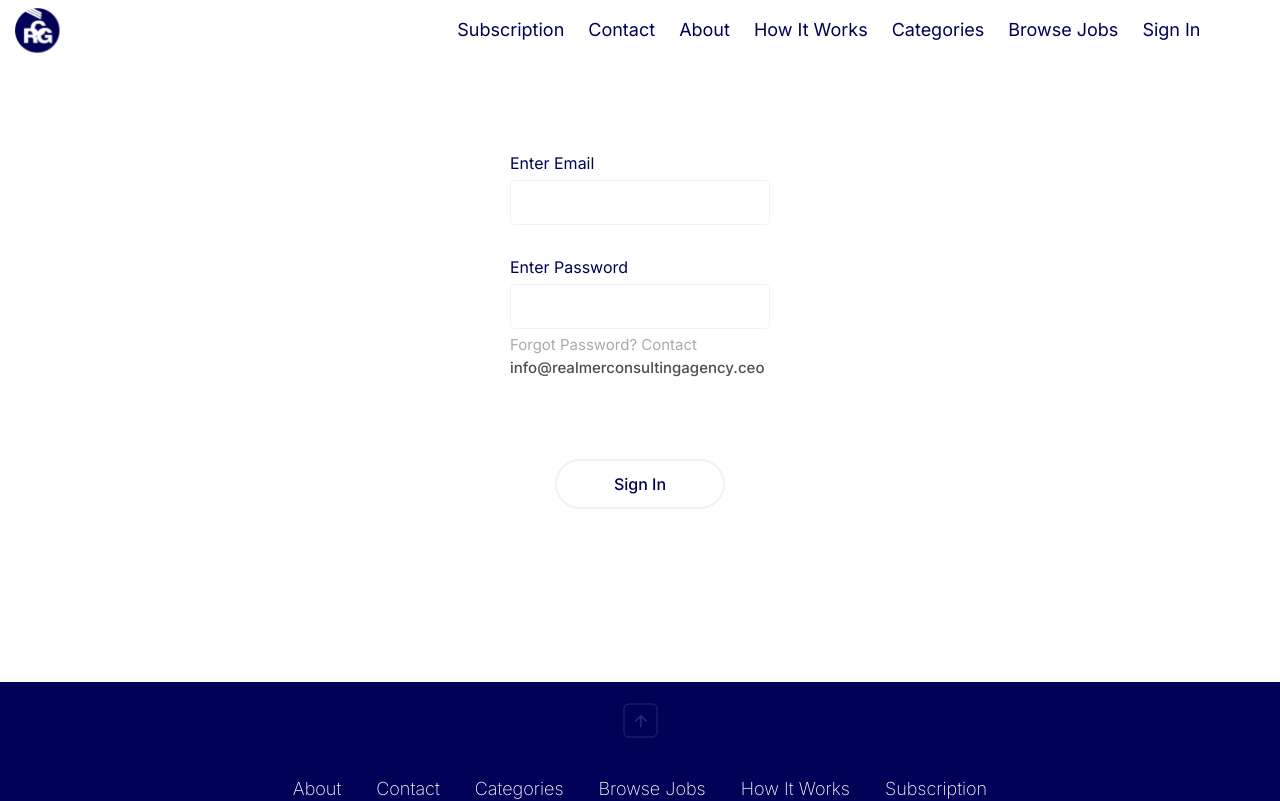
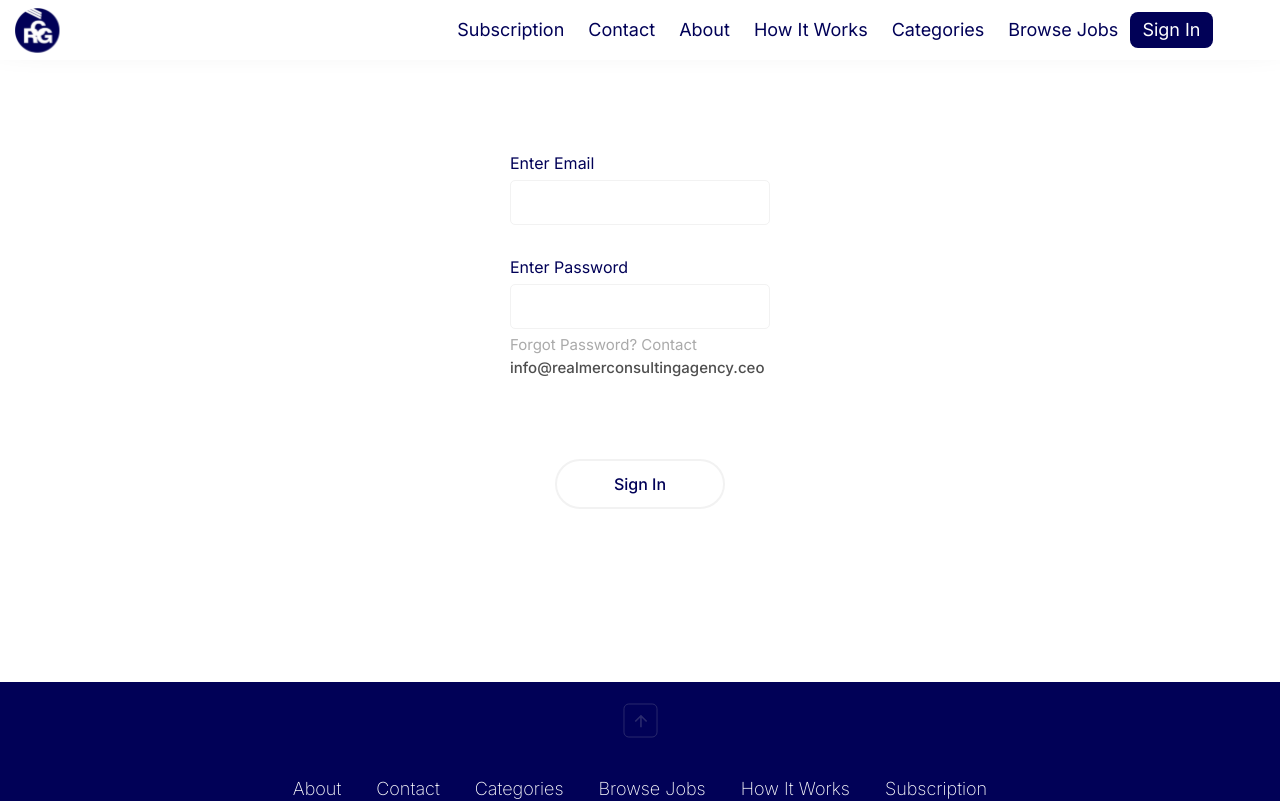
Before and after one commit to starkjoy/Consulting-Agency, a Next.js app: page /home/signpage in a window 1280 px wide. Shown: the top 801 px of the page. Built offline with nearby package versions, Linux system fonts and the light colour scheme; no server answers.

Commit message:
Added shadow to header and padding to sign in/out

```diff
--- a/src/app/home/landing.css
+++ b/src/app/home/landing.css
@@ -1011,6 +1011,15 @@
     .header {
         max-width: 1400px;
         height: 60px;
+        box-shadow: 0px -45px 50px 3px rgba(0, 0, 0, 0.486);
+    }
+
+    .sign {
+        padding: 10px;
+        background-color: #010157;
+        color: unset;
+        color: white !important;
+        border-radius: 8px;
     }
 
     .menu {
--- a/src/app/home/layout.js
+++ b/src/app/home/layout.js
@@ -85,8 +85,8 @@ export default function HomeLayout({children}) {
         <div className="top-header">
           <Link href="/home"><Image src="/com_logo.svg" height={0} width={0} alt="logo" className="circle"/></Link>
             <div className="menu-wrapperL">
-              { !loggedIn && <Link onClick={handleOpenMenu} href="/home/signpage" className="menu-link">Sign In</Link>}
-              { loggedIn && <p onClick={() => { handleSignOut(); handleOpenMenu(); }} className="menu-link">Sign Out</p>}
+              { !loggedIn && <Link onClick={handleOpenMenu} href="/home/signpage" className="menu-link sign">Sign In</Link>}
+              { loggedIn && <p onClick={() => { handleSignOut(); handleOpenMenu(); }} className="menu-link sign">Sign Out</p>}
               <Link onClick={handleOpenMenu} href="/home/jobspage" className="menu-link">Browse Jobs</Link>
               <Link onClick={handleOpenMenu} href="/#categories" className="menu-link">Categories</Link>
               <Link onClick={handleOpenMenu} href="/#process" className="menu-link">How It Works</Link>
```
